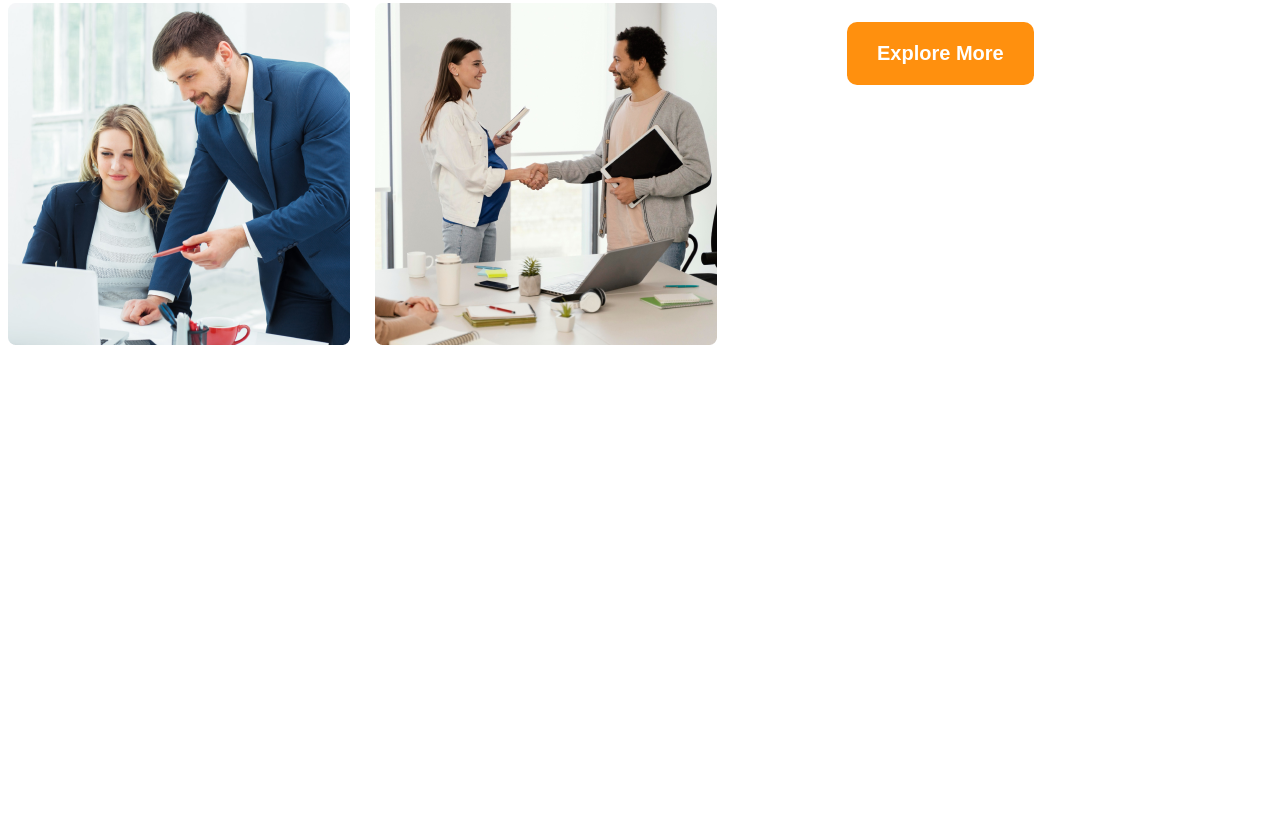
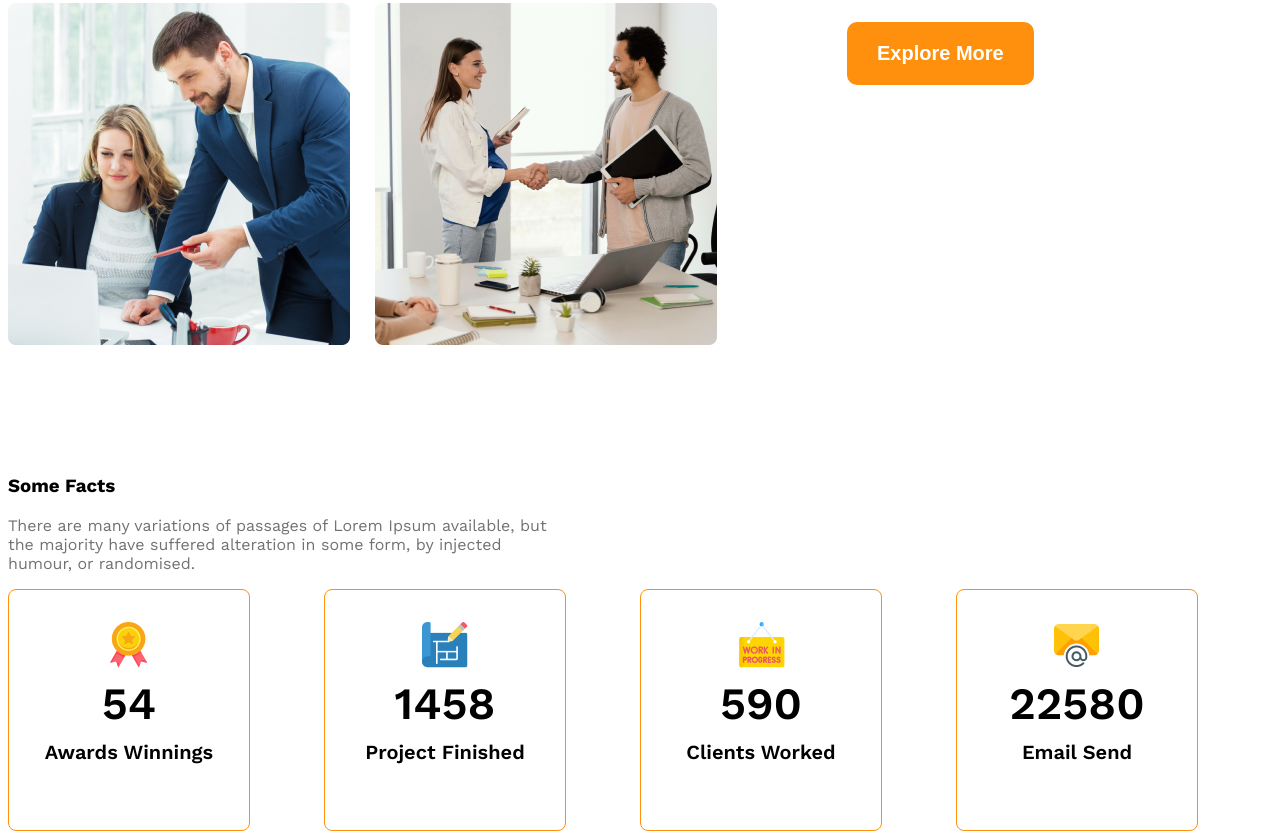
Before and after one commit to Amitkumersarkar/Architects-Projects, a plain HTML site: page index.html in a window 1280 px wide. Shown: the part 1703-2542 px from the top of the page. Before the commit the page ends 2056 px from the top, so only its background shows below. Drawn offline with nearby package versions, Linux system fonts and the light colour scheme.

Commit message:
added all

```diff
--- a/index.css
+++ b/index.css
@@ -115,6 +115,40 @@ main>section {
     max-width: 530px;
 }
 
+/* some facts related style */
+.facts-card {
+    width: 240px;
+    height: 240px;
+    border-radius: 8px;
+    align-items: center;
+    justify-content: center;
+    text-align: center;
+    border: 1px solid #FF900E;
+}
+
+.fact-number {
+    font-size: 2.8rem;
+    font-weight: 600;
+    margin-top: 5px;
+    margin-bottom: 10px;
+}
+
+.fact-name {
+    font-size: 1.25rem;
+    font-weight: 600;
+    margin-top: 10px;
+}
+
+.fact-description {
+    max-width: 540px;
+}
+
+.facts-container {
+    display: grid;
+    grid-template-columns: repeat(4, 1fr);
+
+}
+
 /* responsive media query here */
 @media screen and (max-width:576px) {
 
--- a/index.html
+++ b/index.html
@@ -41,13 +41,55 @@
                 <img src="./images/team4.png" alt="">
             </div>
             <div class="our-features">
-                <h3 class="feature-title"><span style="color: #727272;">Quick list</span> <span
-                        style="color: #131313;">of Our</span> <span style="color: #FF900E;">Features</span></h3>
+                <h3><span style="color: #727272;">Quick list</span> <span style="color: #131313;">of Our</span> <span
+                        style="color: #FF900E;">Features</span></h3>
                 <p class="feature-description">
                     There are many variations of passages of Lorem Ipsum available, but the majority have suffered
                     alteration in some form, by injected humour, or randomised words which don't look even
                 </p>
                 <button class="btn-primary">Explore More</button>
+            </div>
+        </section>
+        <!-- <section class="">
+            <h1></h1>
+        </section> -->
+        <section class="some-facts">
+            <h3>Some Facts</h3>
+            <p class="text-light-gray fact-description">
+                There are many variations of passages of Lorem Ipsum available, but the majority have suffered
+                alteration in some form, by injected humour, or randomised.
+            </p>
+            <div class="facts-container">
+                <!-- .facts*4>img.fact-icon+h4.fact-number+h5.fact-name -->
+                <div class="facts-card display-flex">
+                    <div>
+                        <img src="./images/icons/ribon.png" alt="" class="fact-icon">
+                        <h4 class="fact-number">54</h4>
+                        <h5 class="fact-name">Awards Winnings</h5>
+                    </div>
+                </div>
+                <div class="facts-card display-flex">
+                    <div>
+                        <img src="./images/icons/projects.png" alt="" class="fact-icon">
+                        <h4 class="fact-number">1458</h4>
+                        <h5 class="fact-name">Project Finished</h5>
+                    </div>
+                </div>
+                <div class="facts-card display-flex">
+                    <div>
+                        <img src="./images/icons/customers.png" alt="" class="fact-icon">
+                        <h4 class="fact-number">590</h4>
+                        <h5 class="fact-name">Clients Worked</h5>
+                    </div>
+                </div>
+                <div class="facts-card display-flex">
+                    <div>
+                        <img src="./images/icons/email.png" alt="" class="fact-icon">
+                        <h4 class="fact-number">22580</h4>
+                        <h5 class="fact-name">Email Send</h5>
+                    </div>
+                </div>
+
             </div>
         </section>
     </main>
```
